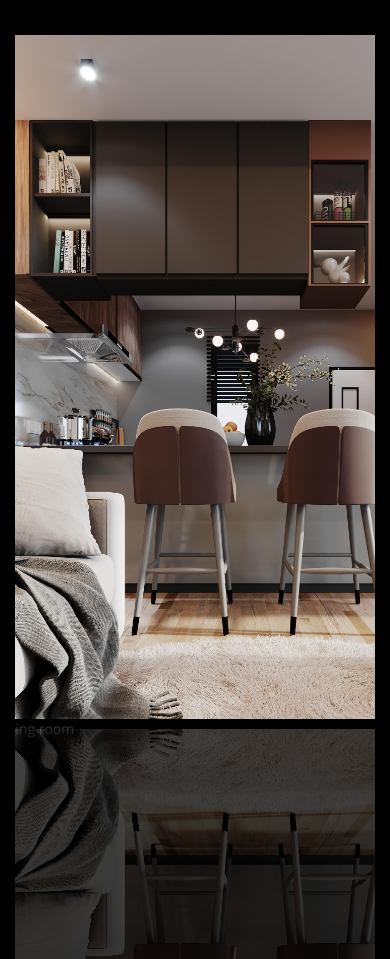
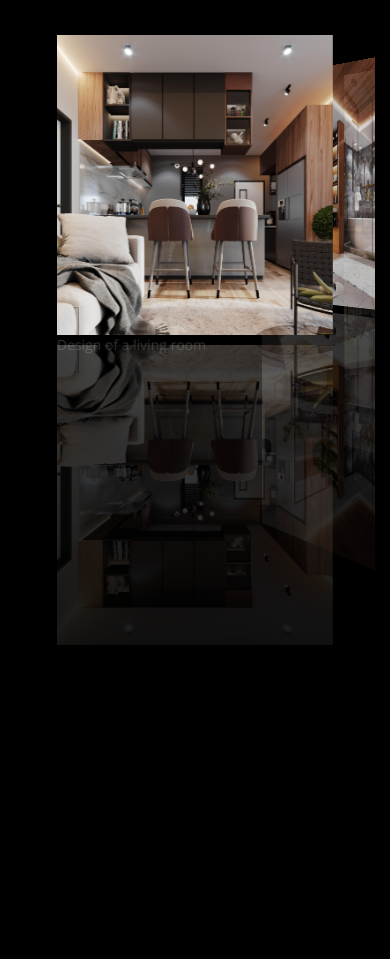
Before and after one commit to TheOrbMaverick/Oneredbox-ng, a Flask app: page /projects in a window 390 px wide. Shown: the part 85-1044 px from the top of the page. Run offline with Flask 2, Linux system fonts and the light colour scheme; some libraries are stand-ins or nearby versions.

Commit message:
media query

```diff
--- a/static/css/projectstyle.css
+++ b/static/css/projectstyle.css
@@ -82,6 +82,13 @@
     float: left;
     object-fit: cover;
     -webkit-box-reflect: below 10px linear-gradient(rgba(255, 255, 255, 0.1), rgba(255, 255, 255, 0.3));
+}
+
+@media screen and (max-width: 475px) {
+    .carousel img {
+        max-width: auto;
+        max-height: 300px;
+    }
 }
 
 
```
